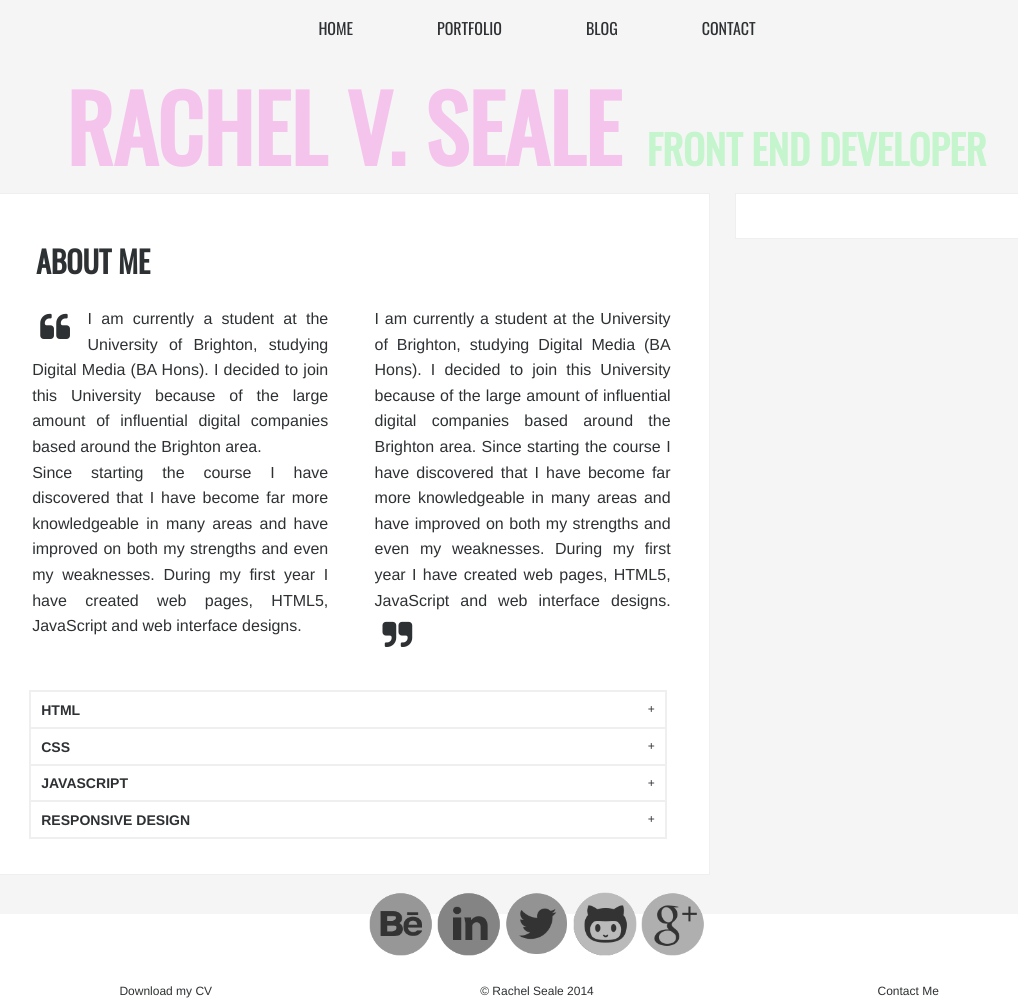
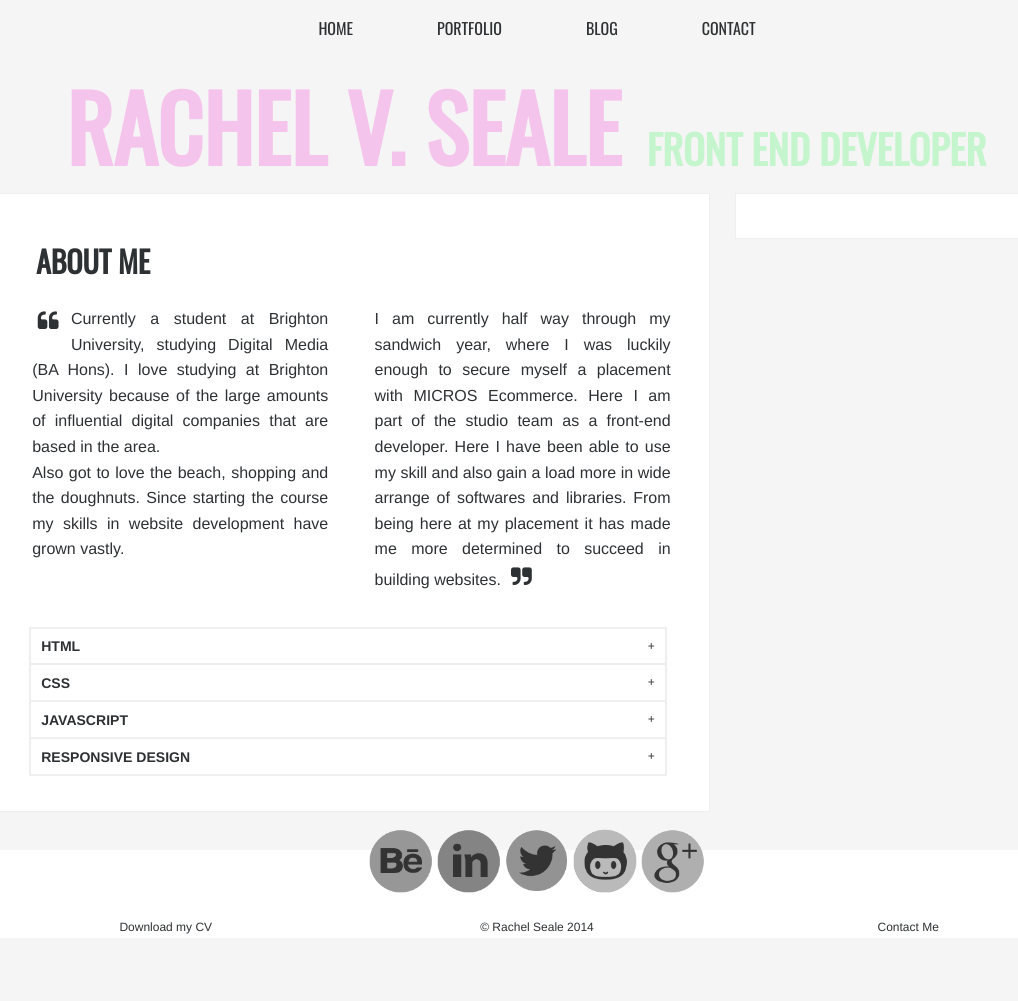
Before and after one commit to RachelSeale/rsealePortfolio, a Jekyll site: the page built from index.html, in a window 1280 px wide. Shown: the whole page, without its empty margins (103-1121 px from the left). Built offline with Jekyll 4.4.1, drawn with Linux system fonts in a browser that asks for light colours; nearby versions of some CDN libraries; Markdown is read by kramdown in place of the engine named in the settings; after the commit the page ends 938 px from its top, so only the background shows below that.

Commit message:
minor css changes

```diff
--- a/_layouts/default.html
+++ b/_layouts/default.html
@@ -74,6 +74,7 @@
 
           ga('create', 'UA-48209576-1', 'rachelseale.co.uk');
           ga('send', 'pageview');
+
         </script>
 
   </body>
--- a/css/index.css
+++ b/css/index.css
@@ -560,3 +560,6 @@ footer {
 
 .content h2 {
   text-align: center; }
+
+i.fa-2x {
+  font-size: 1.4em; }
--- a/css/index.scss
+++ b/css/index.scss
@@ -273,3 +273,7 @@ p .fa-border{
 .content h2{
   text-align: center;
 }
+
+i.fa-2x{
+  font-size: 1.4em ;
+}
--- a/index.html
+++ b/index.html
@@ -9,12 +9,12 @@ class: home
     	<div class="my-details">
     		<h1> About Me </h1>
 	    		<div class="first-half">
-	      			<p><i class="fa fa-quote-left fa-2x pull-left fa-border"></i>I am currently a student at the University of Brighton, studying Digital Media (BA Hons). I decided to join this University because of the large amount of influential digital companies based around the Brighton area.</p>
-	      			<p>Since starting the course I have discovered that I have become far more knowledgeable in many areas and have improved on both my strengths and even my weaknesses. During my first year I have created web pages, HTML5, JavaScript and web interface designs.
+	      			<p><i class="fa fa-quote-left fa-2x pull-left fa-border"></i>Currently a student at Brighton University, studying Digital Media (BA Hons). I love studying at Brighton University because of the large amounts of influential digital companies that are based in the area. </p>
+	      			<p>Also got to love the beach, shopping and the doughnuts. Since starting the course my skills in website development have grown vastly.
 	      			</p>
 	      		</div>
 	      		<div class="second-half">
-	      			<p>I am currently a student at the University of Brighton, studying Digital Media (BA Hons). I decided to join this University because of the large amount of influential digital companies based around the Brighton area. Since starting the course I have discovered that I have become far more knowledgeable in many areas and have improved on both my strengths and even my weaknesses. During my first year I have created web pages, HTML5, JavaScript and web interface designs.<i class="fa fa-quote-right fa-2x fa-border"></i></p>
+	      			<p>I am currently half way through my sandwich year, where I was luckily enough to secure myself a placement with MICROS Ecommerce. Here I am part of the studio team as a front-end developer. Here I have been able to use my skill and also gain a load more in wide arrange of softwares and libraries. From being here at my placement it has made me more determined to succeed in building websites. <i class="fa fa-quote-right fa-2x fa-border"></i></p>
 	      		</div>
 
 	      		<div class="skills-accordian">
```
Lines whose indentation alone changed are shown as unchanged.
